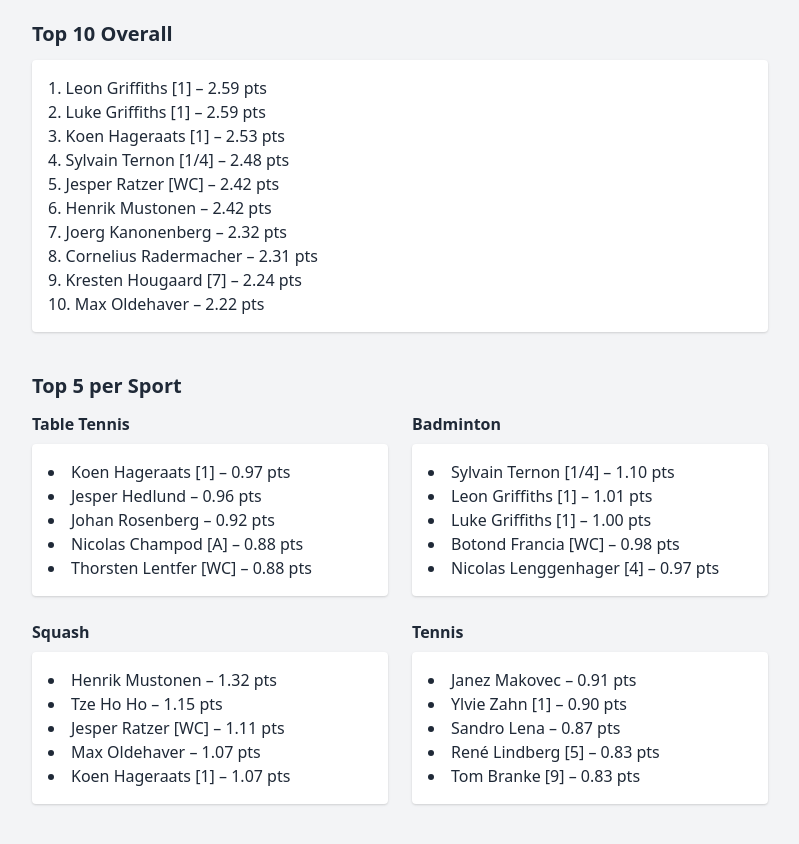
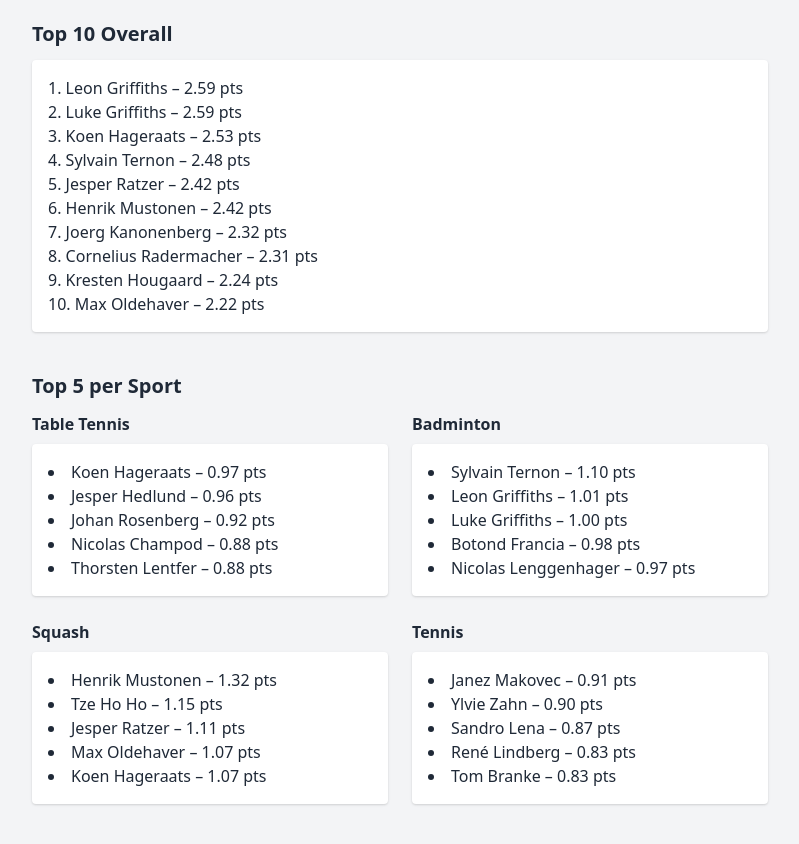
Before and after one commit to GiniPr/RacketlonRankings, a plain HTML site: page index.html in a window 1280 px wide. Shown: the part 80-924 px from the top of the page, without its empty margins (240-1039 px from the left). Drawn offline with nearby package versions, Linux system fonts and the light colour scheme.

Commit message:
Update index.html

```diff
--- a/index.html
+++ b/index.html
@@ -13,15 +13,15 @@
     <section class="mb-10">
       <h2 class="text-xl font-semibold mb-3">Top 10 Overall</h2>
       <ol class='list-decimal list-inside bg-white p-4 rounded shadow'>
-        <li>Leon Griffiths [1] – 2.59 pts</li>
-        <li>Luke Griffiths [1] – 2.59 pts</li>
-        <li>Koen Hageraats [1] – 2.53 pts</li>
-        <li>Sylvain Ternon [1/4] – 2.48 pts</li>
-        <li>Jesper Ratzer [WC] – 2.42 pts</li>
+        <li>Leon Griffiths  – 2.59 pts</li>
+        <li>Luke Griffiths  – 2.59 pts</li>
+        <li>Koen Hageraats – 2.53 pts</li>
+        <li>Sylvain Ternon – 2.48 pts</li>
+        <li>Jesper Ratzer – 2.42 pts</li>
         <li>Henrik Mustonen – 2.42 pts</li>
         <li>Joerg Kanonenberg – 2.32 pts</li>
         <li>Cornelius Radermacher – 2.31 pts</li>
-        <li>Kresten Hougaard [7] – 2.24 pts</li>
+        <li>Kresten Hougaard – 2.24 pts</li>
         <li>Max Oldehaver – 2.22 pts</li>
       </ol>
     </section>
@@ -33,22 +33,22 @@
         <div>
           <h3 class='font-semibold mb-2'>Table Tennis</h3>
           <ul class='bg-white p-4 rounded shadow list-disc list-inside'>
-            <li>Koen Hageraats [1] – 0.97 pts</li>
+            <li>Koen Hageraats  – 0.97 pts</li>
             <li>Jesper Hedlund – 0.96 pts</li>
             <li>Johan Rosenberg – 0.92 pts</li>
-            <li>Nicolas Champod [A] – 0.88 pts</li>
-            <li>Thorsten Lentfer [WC] – 0.88 pts</li>
+            <li>Nicolas Champod  – 0.88 pts</li>
+            <li>Thorsten Lentfer – 0.88 pts</li>
           </ul>
         </div>
 
         <div>
           <h3 class='font-semibold mb-2'>Badminton</h3>
           <ul class='bg-white p-4 rounded shadow list-disc list-inside'>
-            <li>Sylvain Ternon [1/4] – 1.10 pts</li>
-            <li>Leon Griffiths [1] – 1.01 pts</li>
-            <li>Luke Griffiths [1] – 1.00 pts</li>
-            <li>Botond Francia [WC] – 0.98 pts</li>
-            <li>Nicolas Lenggenhager [4] – 0.97 pts</li>
+            <li>Sylvain Ternon  – 1.10 pts</li>
+            <li>Leon Griffiths – 1.01 pts</li>
+            <li>Luke Griffiths  – 1.00 pts</li>
+            <li>Botond Francia  – 0.98 pts</li>
+            <li>Nicolas Lenggenhager  – 0.97 pts</li>
           </ul>
         </div>
 
@@ -57,9 +57,9 @@
           <ul class='bg-white p-4 rounded shadow list-disc list-inside'>
             <li>Henrik Mustonen – 1.32 pts</li>
             <li>Tze Ho Ho – 1.15 pts</li>
-            <li>Jesper Ratzer [WC] – 1.11 pts</li>
+            <li>Jesper Ratzer  – 1.11 pts</li>
             <li>Max Oldehaver – 1.07 pts</li>
-            <li>Koen Hageraats [1] – 1.07 pts</li>
+            <li>Koen Hageraats – 1.07 pts</li>
           </ul>
         </div>
 
@@ -67,10 +67,10 @@
           <h3 class='font-semibold mb-2'>Tennis</h3>
           <ul class='bg-white p-4 rounded shadow list-disc list-inside'>
             <li>Janez Makovec – 0.91 pts</li>
-            <li>Ylvie Zahn [1] – 0.90 pts</li>
+            <li>Ylvie Zahn  – 0.90 pts</li>
             <li>Sandro Lena – 0.87 pts</li>
-            <li>René Lindberg [5] – 0.83 pts</li>
-            <li>Tom Branke [9] – 0.83 pts</li>
+            <li>René Lindberg – 0.83 pts</li>
+            <li>Tom Branke  – 0.83 pts</li>
           </ul>
         </div>
 
```
